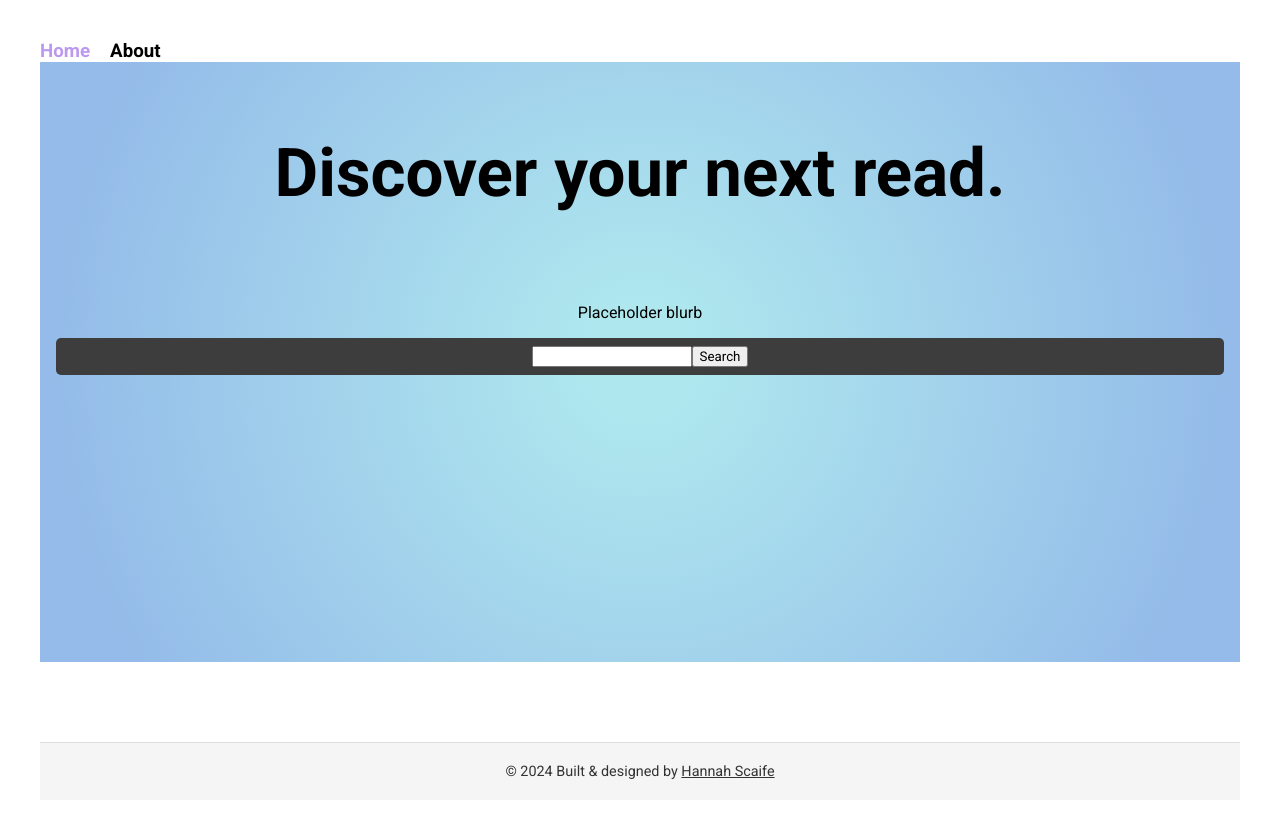
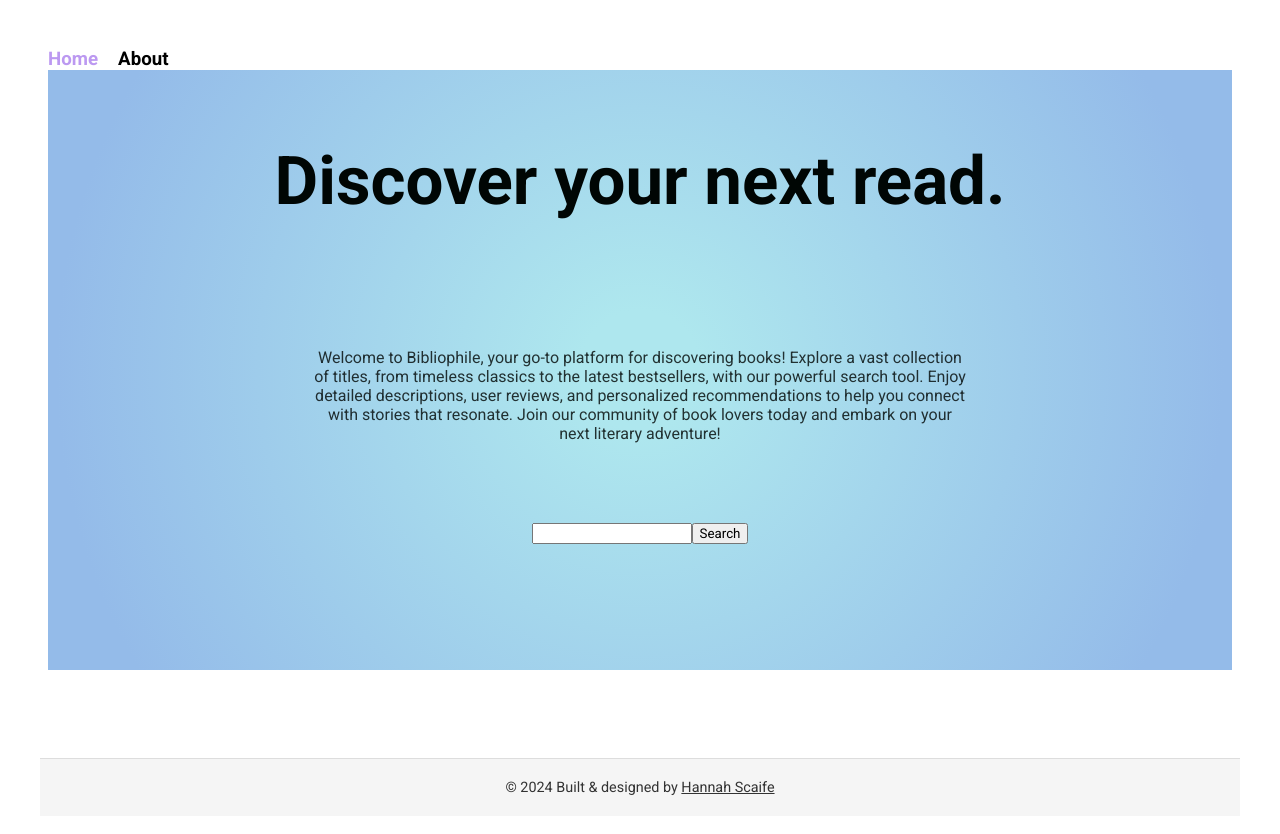
Before and after one commit to hsc996/book-finder-app, a React (Vite) app: page / in a window 1280 px wide. Shown: the top 834 px of the page. Built offline with nearby package versions, Linux system fonts and the light colour scheme; a web font is replaced by a local one.

Commit message:
feat: implemented styling to header blurb

```diff
--- a/src/components/Header.jsx
+++ b/src/components/Header.jsx
@@ -7,11 +7,11 @@ export function Header({ onSearch }){
     return(
         <div className="container">
             <div className="header">
-                <NavBar />
-                <div className="header-content flex flex-c text-center text-white">
-                    <h2 className='header-title text-capitalize'>Discover your next read.</h2><br />
-                    <p>Placeholder blurb</p>
-                    <SearchBar onSearch={onSearch}/>
+            <NavBar />
+                <div className="header-content">
+                    <h2 className="header-title">Discover your next read.</h2>
+                    <p className="blurb">Welcome to Bibliophile, your go-to platform for discovering books! Explore a vast collection of titles, from timeless classics to the latest bestsellers, with our powerful search tool. Enjoy detailed descriptions, user reviews, and personalized recommendations to help you connect with stories that resonate. Join our community of book lovers today and embark on your next literary adventure!</p>
+                    <SearchBar onSearch={onSearch} />
                 </div>
             </div>
         </div>
--- a/src/components/SearchPage.jsx
+++ b/src/components/SearchPage.jsx
@@ -1,7 +1,7 @@
 import { useEffect, useState } from "react";
 import { BookList } from "./BookList.jsx";
 import { Header } from "./Header.jsx";
-import '../styles/BookSearch.css';
+import '../styles/SearchPage.css';
 
 export function SearchPage(){
     const [books, setBooks] = useState([]);
@@ -35,9 +35,11 @@ export function SearchPage(){
 
     return(
         <>
-            <Header onSearch={handleSearch} />
-            <div className="search-results">
-                <BookList books={books}/>
+            <div className="search-bar">
+                <Header onSearch={handleSearch} />
+                <div className="search-results">
+                    <BookList books={books}/>
+                </div>
             </div>
         </>
     );
--- a/src/styles/Header.css
+++ b/src/styles/Header.css
@@ -1,7 +1,9 @@
 .header-content {
     min-height: 75vh;
     background: radial-gradient(circle, rgba(174, 231, 238, 1) 9%, rgba(148, 187, 233, 1) 88%);
+    display: flex;
     flex-direction: column;
+    align-items: center;
     padding: 1rem;
     box-sizing: border-box;
 }
@@ -15,8 +17,17 @@
     margin-bottom: 2.8rem;
     opacity: 0.8;
     max-width: 770px;
+    text-align: center;
+    margin: 0 auto;
 }
 
+.blurb {
+    max-width: 800px;
+    text-align: center;
+    margin: 0 auto;
+    padding: 4.5rem;
+    opacity: 0.8;
+}
 
 @media (max-width: 768px) {
     .header-title {
--- a/src/styles/BookSearch.css
+++ b/src/styles/SearchPage.css
@@ -1,11 +1,9 @@
 .search-bar {
     border: none;
     outline: none;
-    background: transparent;
-    background: #3d3d3d;
     padding: 0.5rem;
     border-radius: 5px;
-    color: #fff;
+    color: #000604;
     overflow-y: scroll;
 }
 
```
